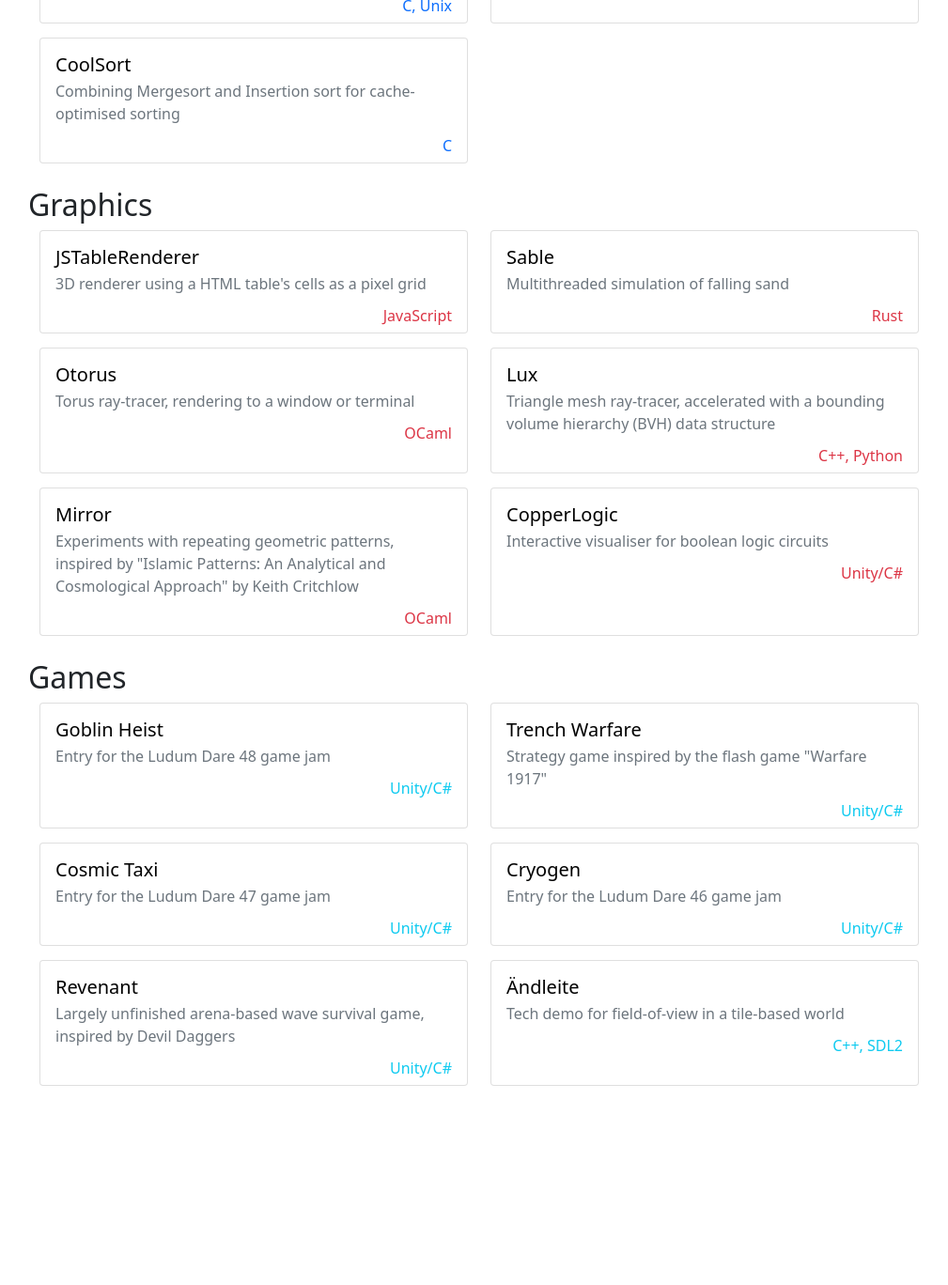
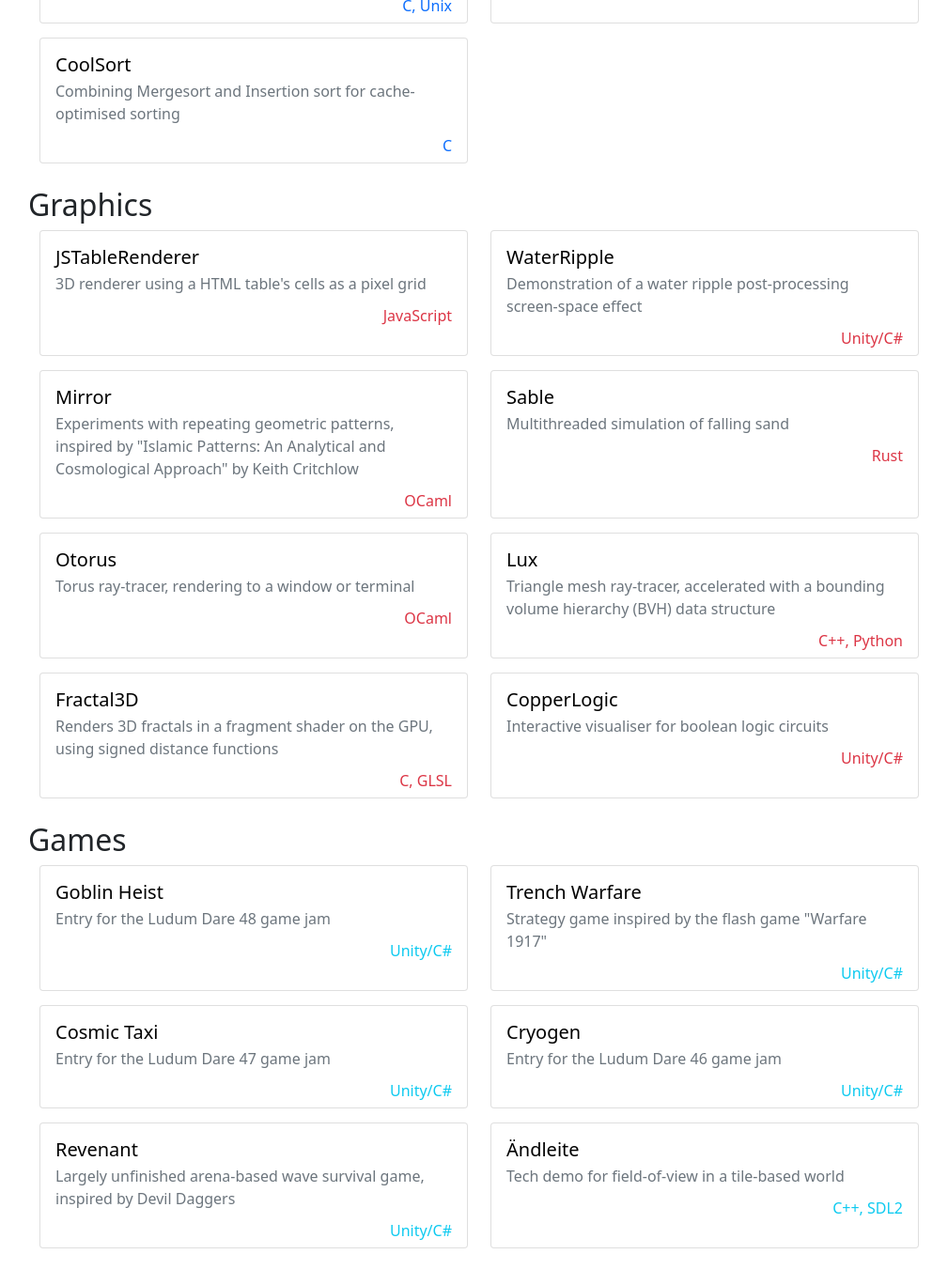
Before and after one commit to benmandrew/benmandrew.github.io, a Jekyll site: the page built from pages/projects.md, in a window 1280 px wide and 1400 px high, scrolled down 1100 px. Shown: the top 1368 px of the window at 94% size, without its empty margins (130-1139 px from the left). Built offline with Jekyll 4.4.1, drawn with Linux system fonts in a browser that asks for light colours; our own code applies the rules of GitHub Pages for plain Markdown files; before the commit the page ends 2409 px from its top, so only the background shows below that.

Commit message:
Add a couple other projects

```diff
--- a/pages/projects.md
+++ b/pages/projects.md
@@ -19,10 +19,12 @@ systems:
 
 graphics:
 - ["JSTableRenderer", "/articles/js-table-renderer", "JavaScript", "3D renderer using a HTML table's cells as a pixel grid"]
+- ["WaterRipple", "/articles/custom-post-processing-effects-in-unity", "Unity/C#", "Demonstration of a water ripple post-processing screen-space effect "]
+- ["Mirror", "/articles/rendering-geometric-patterns", "OCaml", "Experiments with repeating geometric patterns, inspired by \"Islamic Patterns: An Analytical and Cosmological Approach\" by Keith Critchlow"]
 - ["Sable", "https://github.com/benmandrew/sable", "Rust", "Multithreaded simulation of falling sand"]
 - ["Otorus", "https://github.com/benmandrew/Otorus", "OCaml", "Torus ray-tracer, rendering to a window or terminal"]
 - ["Lux", "/articles/lux-project", "C++, Python", "Triangle mesh ray-tracer, accelerated with a bounding volume hierarchy (BVH) data structure"]
-- ["Mirror", "/articles/rendering-geometric-patterns", "OCaml", "Experiments with repeating geometric patterns, inspired by \"Islamic Patterns: An Analytical and Cosmological Approach\" by Keith Critchlow"]
+- ["Fractal3D", "https://github.com/benmandrew/Fractal3D", "C, GLSL", "Renders 3D fractals in a fragment shader on the GPU, using signed distance functions"]
 - ["CopperLogic", "/articles/copper-logic", "Unity/C#", "Interactive visualiser for boolean logic circuits"]
 
 games:
```
